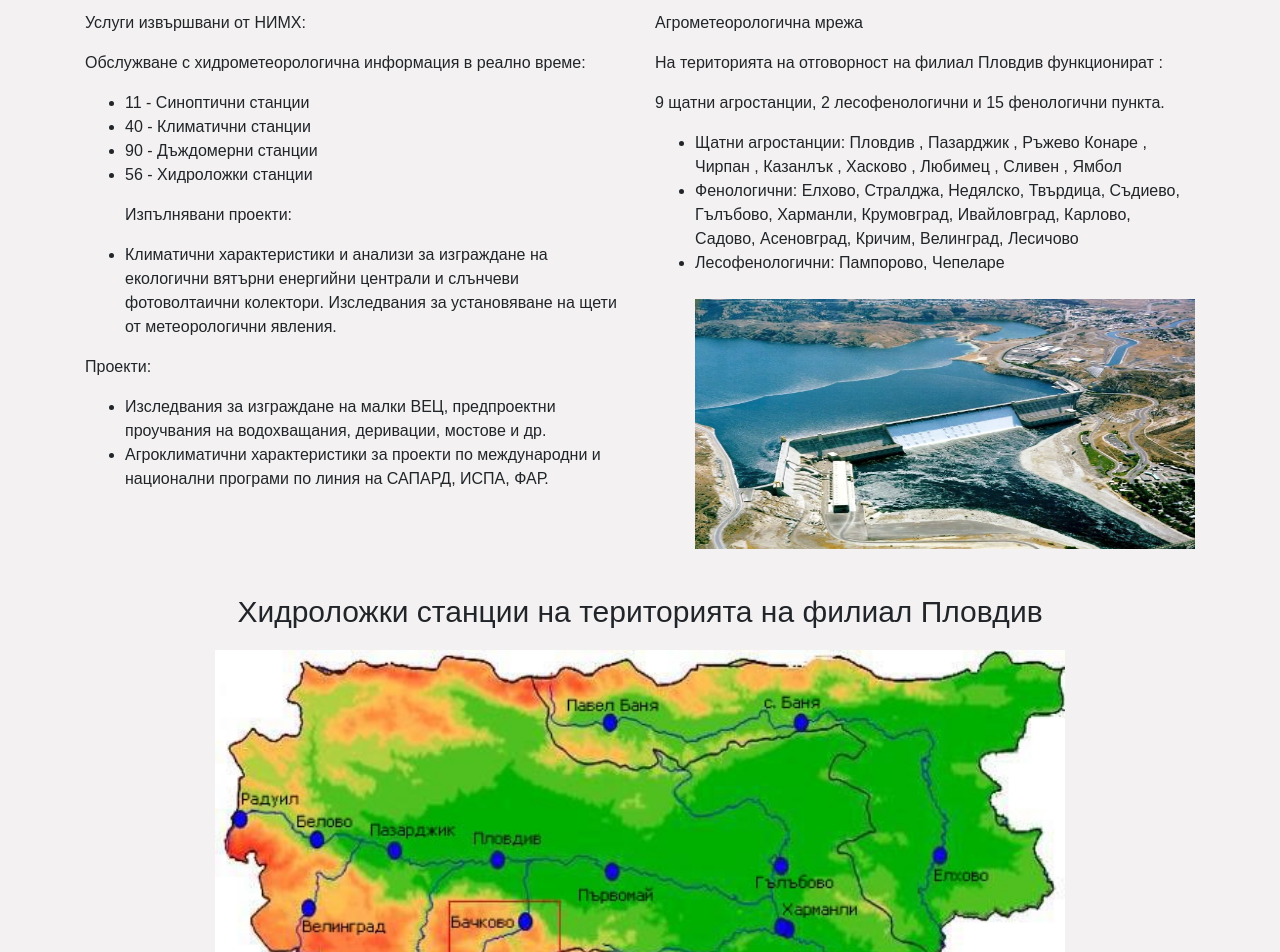
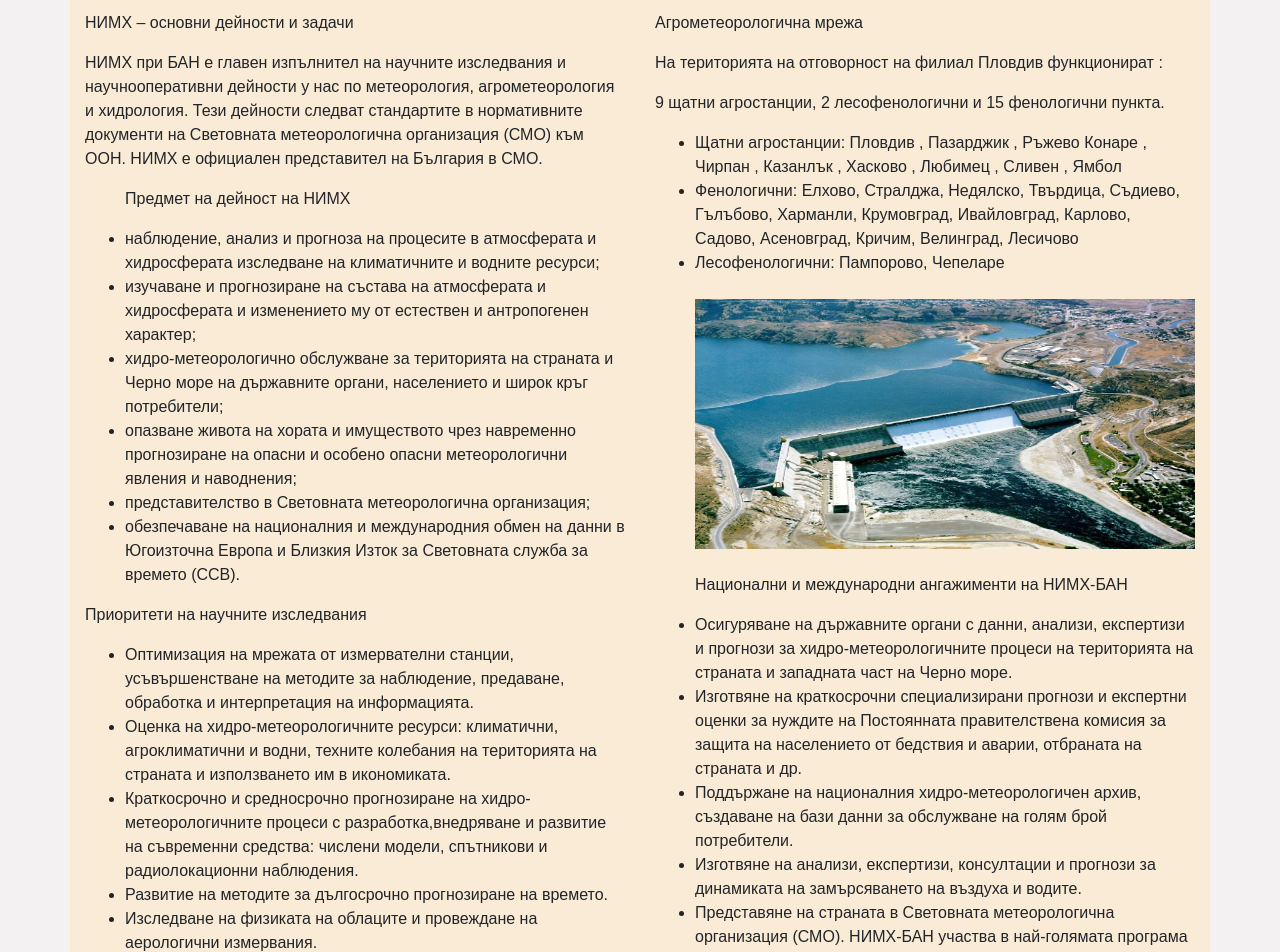
Before and after one commit to GambinoRacing/React-App-ASBD, a React (Create React App) app: page / in a window 1280 px wide. Shown: the part 560-1512 px from the top of the page. Built offline with nearby package versions, Linux system fonts and the light colour scheme.

Commit message:
new update

```diff
--- a/src/components/HomePage/HomePage.jsx
+++ b/src/components/HomePage/HomePage.jsx
@@ -16,6 +16,7 @@ export default class HomePage extends Component {
                             <img src={Logo} className="logo" alt="Logo" />
                             НАЦИОНАЛЕН ИНСТИТУТ ПО МЕТЕОРОЛОГИЯ И ХИДРОЛОГИЯ  БАН-филиал ПЛОВДИВ
                         </p>
+
                         <img src={meteo} className="meteo" alt="Meteo" />
                     </div>
                 </div>
@@ -30,25 +31,28 @@ export default class HomePage extends Component {
 
                 <div className="row">
                     <div className="col-md-6">
-                        <p>Услуги извършвани от НИМХ:</p>
-                        <p>Обслужване с хидрометеорологична информация в реално време:</p>
+                        <p>НИМХ – основни дейности и задачи</p>
+                        <p>НИМХ при БАН е главен изпълнител на научните изследвания и научнооперативни дейности у нас по метеорология, агрометеорология и хидрология. Тези дейности следват стандартите в нормативните документи на Световната метеорологична организация (СМО) към ООН. НИМХ е официален представител на България в СМО.</p>
+
                         <ul>
-                            <li>11 - Синоптични станции</li>
-                            <li>40 - Климатични станции</li>
-                            <li>90 - Дъждомерни станции</li>
-                            <li>56 - Хидроложки станции</li>
+                            <p>Предмет на дейност на НИМХ</p>
+                            <li>наблюдение, анализ и прогноза на процесите в атмосферата и хидросферата
+изследване на климатичните и водните ресурси;</li>
+                            <li>изучаване и прогнозиране на състава на атмосферата и хидросферата и изменението му от естествен и антропогенен характер;</li>
+                            <li>хидро-метеорологично обслужване за територията на страната и Черно море на държавните органи, населението и широк кръг потребители;</li>
+                            <li>опазване живота на хората и имуществото чрез навременно прогнозиране на опасни и особено опасни метеорологични явления и наводнения;</li>
+                            <li>представителство в Световната метеорологична организация;</li>
+                            <li>обезпечаване на националния и международния обмен на данни в Югоизточна Европа и Близкия Изток за Световната служба за времето (ССВ).</li>
                         </ul>
 
+                        <p>Приоритети на научните изследвания</p>
                         <ul>
-                            <p>Изпълнявани проекти:</p>
-                            <li>Климатични характеристики и анализи за изграждане на екологични вятърни енергийни централи и слънчеви фотоволтаични колектори.
-                            Изследвания за установяване на щети от метеорологични явления.</li>
-                        </ul>
-
-                        <p>Проекти:</p>
-                        <ul>
-                            <li>Изследвания за изграждане на малки ВЕЦ, предпроектни проучвания на водохващания, деривации, мостове и др.</li>
-                            <li>Агроклиматични характеристики за проекти по международни и национални програми по линия на САПАРД, ИСПА, ФАР.</li>
+                            <li>Оптимизация на мрежата от измервателни станции, усъвършенстване на методите за наблюдение, предаване, обработка и интерпретация на информацията.</li>
+                            <li>Оценка на хидро-метеорологичните ресурси: климатични, агроклиматични и водни, техните колебания на територията на страната и използването им в икономиката.</li>
+                            <li>Краткосрочно и средносрочно прогнозиране на хидро-метеорологичните процеси с разработка,внедряване и развитие на съвременни средства: числени модели, спътникови и радиолокационни наблюдения.</li>
+                            <li>Развитие на методите за дългосрочно прогнозиране на времето.</li>
+                            <li>Изследване на физиката на облаците и провеждане на аерологични измервания.</li>
+                            <li>Изследване на състава и измененията от естествен и антропогенен характер в атмосферата и хидросферата. Моделиране процесите на пренос на замърсители, както и на наносния режим на реките.</li>
                         </ul>
                     </div>
 
@@ -60,15 +64,22 @@ export default class HomePage extends Component {
                             <li>Щатни агростанции: Пловдив , Пазарджик , Ръжево Конаре , Чирпан , Казанлък , Хасково , Любимец , Сливен ,  Ямбол</li>
                             <li>Фенологични: Елхово, Стралджа, Недялско, Твърдица, Съдиево, Гълъбово, Харманли, Крумовград, Ивайловград, Карлово, Садово, Асеновград, Кричим, Велинград, Лесичово</li>
                             <li>Лесофенологични: Пампорово, Чепеларе </li>
-                            <br/>
+                            <br />
                             <img src={vec} className="vec" alt="vec" />
+                            <br /><br />
+                            <p>Национални и международни ангажименти на НИМХ-БАН</p>
+                            <li>Осигуряване на държавните органи с данни, анализи, експертизи и прогнози за хидро-метеорологичните процеси на територията на страната и западната част на Черно море.</li>
+                            <li>Изготвяне на краткосрочни специализирани прогнози и експертни оценки за нуждите на Постоянната правителствена комисия за защита на населението от бедствия и аварии, отбраната на страната и др.</li>
+                            <li>Поддържане на националния хидро-метеорологичен архив, създаване на бази данни за обслужване на голям брой потребители.</li>
+                            <li>Изготвяне на анализи, експертизи, консултации и прогнози за динамиката на замърсяването на въздуха и водите.</li>
+                            <li>Представяне на страната в Световната метеорологична организация (СМО). НИМХ-БАН участва в най-голямата програма на СМО "Световна служба за времето" чрез станциите от националната метеорологична мрежа и Регионалния телекомуникационен център–София, отговарящ за страните от Югоизточна Европа и Близкия Изток.</li>
                         </ul>
                     </div>
                 </div>
 
                 <div className="row">
                     <div className="col-md-12">
-                        <br/>
+                        <br />
                         <p className="paragraph">Хидроложки станции на територията на филиал Пловдив</p>
                         <img src={hydro} className="hydro" alt="Hydro" />
                     </div>
--- a/src/index.css
+++ b/src/index.css
@@ -11,6 +11,7 @@ body {
 
 .container {
   position: relative;
+  background-color: antiquewhite
 }
 
 .hello {
```
